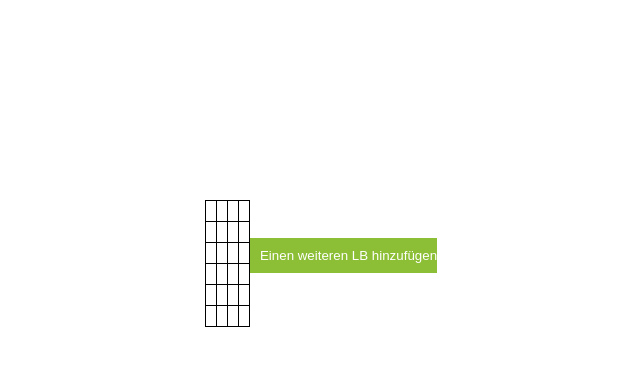
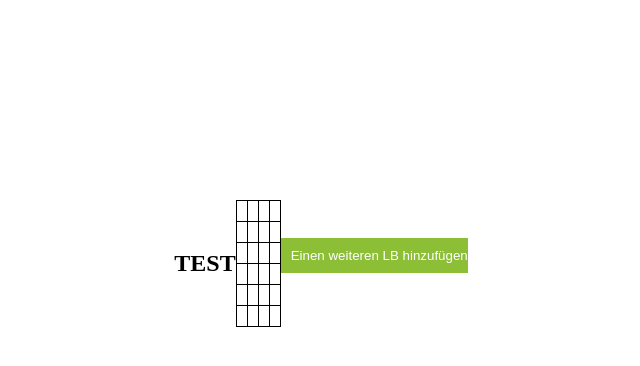
Before and after one commit to Atomic207/m307_Interaktive_Webseite_erstellen, a PHP site: page / in a window 1280 px wide. Shown: the part 137-503 px from the top of the page, without its empty margins (314-954 px from the left). Run offline with PHP 8.4, Linux system fonts and the light colour scheme; lists and menus that the app fills with data are empty.

Commit message:
haha mir chönnt etzt fonts adde

```diff
--- a/addnew.php
+++ b/addnew.php
@@ -31,7 +31,7 @@
 
         <br><br>
 
-        <input type="radio" name="geschlecht" id="firmenkunde" value="firmenkunde" />
+        <input type="radio" name="kundenklasse" id="firmenkunde" value="firmenkunde" />
         <label for="firmenkunde"><i>Firmenkunde</i></label>
         <br>
         <input type="radio" name="kundenklasse" id="einzelperson" value="einzelperson" />
@@ -42,7 +42,6 @@
         <br>
         <input type="radio" name="kundenklasse" id="bljs" value="bljs" />
         <label for="bljs"><i>Betriebslehrjahrstelle</i></label>
-
         <br>
 
 <a href="succsess.php">
--- a/index.php
+++ b/index.php
@@ -7,7 +7,7 @@
     <link rel="stylesheet" href="/style/style.css">
 </head>
 <body>
-
+<h2>TEST</h2>
 <table class="tg">
   <tr>
     <th class="sized"></th>
--- a/style/style.css
+++ b/style/style.css
@@ -1,21 +1,20 @@
 @font-face {
   font-family: "GeomanistBlack";
-    src:
-    url("Assets/Geomanist-Black#2.otf") format("opentype");
-
-
+  src: url(/Assets/geomanist.woff2) format("woff2");
   font-weight: normal;
   font-style: normal;
 }
 
 @font-face {
   font-family: "IntroLight";
-    src: url('Assets/INTRO\ LIGHT.OTF') format("opentype");
-
+  src: url(/Assets/introlight.woff2) format("woff2");
   font-weight: normal;
   font-style: normal;
 }
 
+h2 {
+  font-family: 'GeomanistBlack',
+}
 
 body, html {
   height: 100%;
@@ -24,9 +23,7 @@ body, html {
   align-items: center;
 }
 
-h2{
-font-family: 'GeomanistBlack';
-}
+
 input, select {
     background-color: white;
     border: 2px solid #8CBF35;
```
Lines whose indentation alone changed are shown as unchanged.
